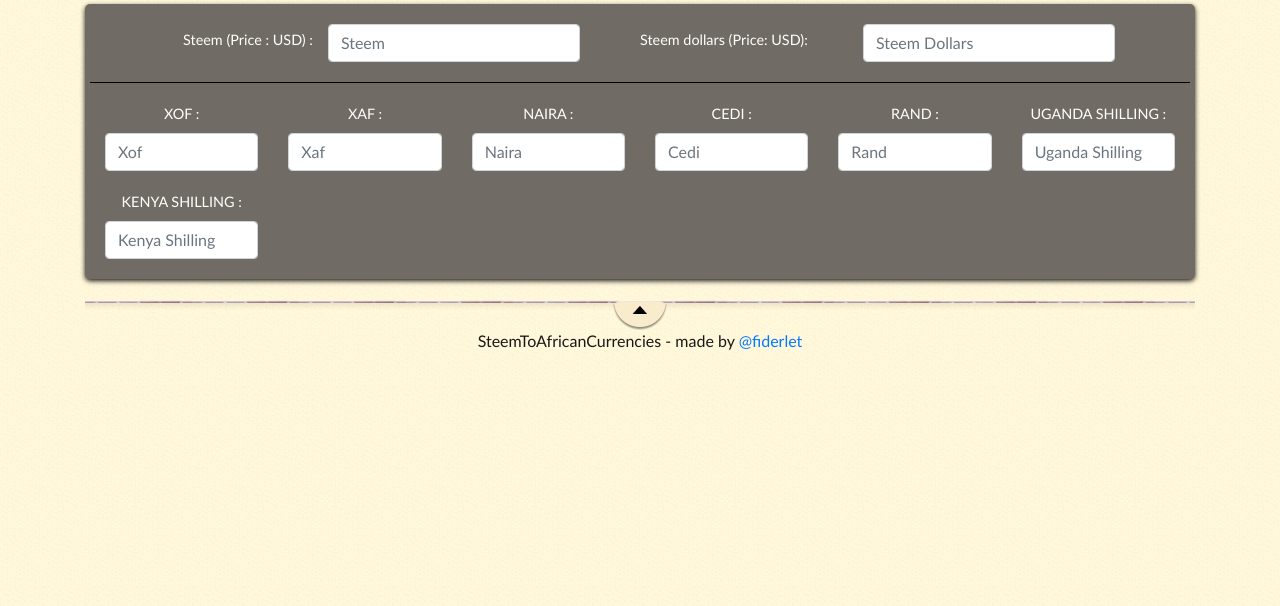
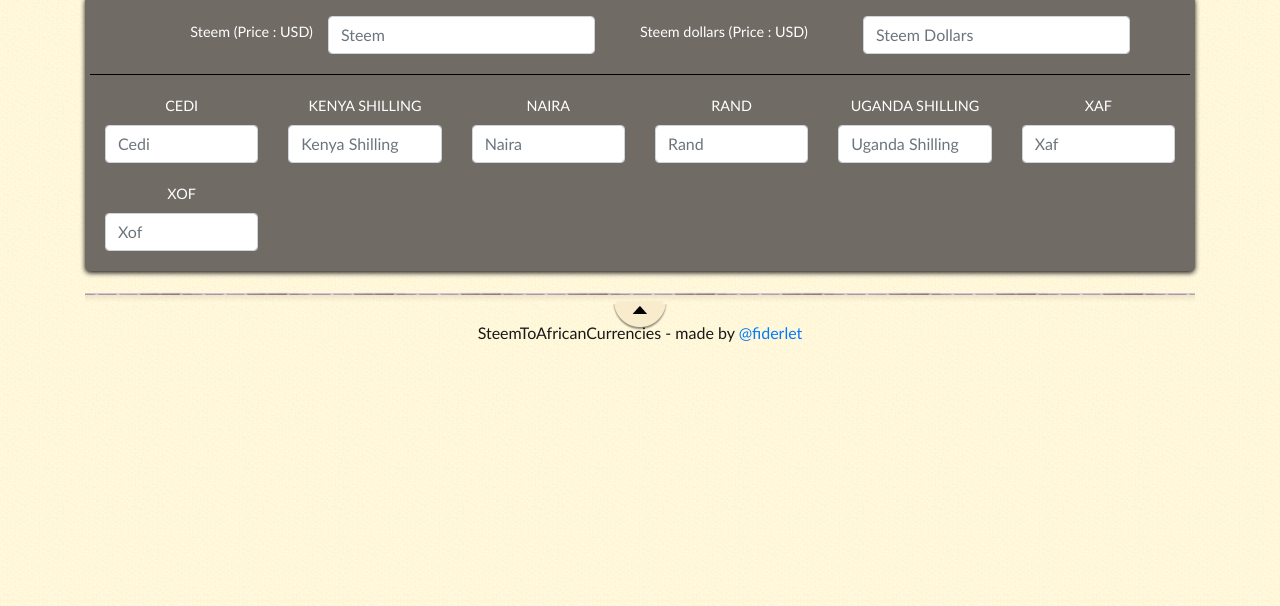
Before and after one commit to fidelewa/SteemToAfricanCurrencies, a plain HTML site: page index.html in a window 1280 px wide. Shown: the part 194-800 px from the top of the page. Drawn offline with nearby package versions, Linux system fonts and the light colour scheme; no server answers.

Commit message:
arranging index.html

```diff
--- a/index.html
+++ b/index.html
@@ -19,20 +19,20 @@
                     <div class="row">
                             <div class="col-md-6">
                                 <div class="row v_centuring_label">
-                                    <div class="col-md-5 right col-md-offset-1">
-                                        <label for="steem" class="form-control-label">Steem (Price : <span class="steem_price"></span> USD) :</label>
+                                    <div class="col-md-5 right col-md-offset-1" id="lb_steem">
+                                        <label for="steem" class="form-control-label">Steem (Price : <span class="steem_price"></span> USD)</label>
                                     </div>
-                                    <div class="col-md-6 left">
+                                    <div class="col-md-6 left" style="padding-right:0px;">
                                             <input placeholder="Steem" type="text" name="steem" id="steem" class="form-control">
                                     </div>
                                 </div>
                             </div>
                             <div class="col-md-6">
                                     <div class="row v_centuring_label">
-                                        <div class="col-md-5 col-md-offset-1" style="padding-left:0px;">
-                                            <label for="sbd" class="form-control-label">Steem dollars (Price:<span class="sbd_price"></span> USD):</label>
+                                        <div class="col-md-5 col-md-offset-1" style="padding-left:0px;" id="lb_sbd">
+                                            <label for="sbd" class="form-control-label">Steem dollars (Price : <span class="sbd_price"></span> USD)</label>
                                         </div>
-                                        <div class="col-md-6 left">
+                                        <div class="col-md-6 left" style="padding-right:0px;">
                                             <input placeholder="Steem Dollars" type="text" name="sbd" id="sbd" class="form-control">
                                         </div>
                                     </div>
@@ -41,38 +41,40 @@
             </div>
                     <div class="row" id="black_line">
                         <div class="col-md-2 centering">
-                            <label for="xof" class="form-control-label">XOF :</label>
-                            <input type="text" name="xof" id="xof" placeholder="Xof" class="form-control">
+                            <label for="ghs" class="form-control-label" id="lb_ghs">CEDI</label>
+                            <input type="text" name="ghs" id="ghs" placeholder="Cedi" class="form-control">
                         </div>
                         <div class="col-md-2 centering">
-                            <label for="xaf" class="form-control-label">XAF :</label>
-                            <input type="text" name="xaf" id="xaf" placeholder="Xaf" class="form-control">
+                            <label for="kes" class="form-control-label" id="lb_kes">KENYA SHILLING</label>
+                            <input type="text" name="kes" id="kes" placeholder="Kenya Shilling" class="form-control">
                         </div>
                         <div class="col-md-2 centering">
-                            <label for="ngn" class="form-control-label">NAIRA :</label>
+                            <label for="ngn" class="form-control-label" id="lb_ngn">NAIRA</label>
                             <input type="text" name="ngn" id="ngn" placeholder="Naira" class="form-control">
                         </div>
                         <div class="col-md-2 centering">
-                            <label for="ghs" class="form-control-label">CEDI :</label>
-                            <input type="text" name="ghs" id="ghs" placeholder="Cedi" class="form-control">
-                        </div>
-                        <div class="col-md-2 centering">
-                            <label for="zar" class="form-control-label">RAND :</label>
+                            <label for="zar" class="form-control-label" id="lb_zar">RAND</label>
                             <input type="text" name="zar" id="zar" placeholder="Rand" class="form-control">
                         </div>
                         <div class="col-md-2 centering">
-                            <label for="ugx" class="form-control-label">UGANDA SHILLING :</label>
-                            <input type="text" name="ugx" id="ugx" placeholder="Uganda Shilling" class="form-control">
+                                <label for="ugx" class="form-control-label" id="lb_ugx">UGANDA SHILLING</label>
+                                <input type="text" name="ugx" id="ugx" placeholder="Uganda Shilling" class="form-control">
+                        </div>
+                        <div class="col-md-2 centering">
+                                <label for="xaf" class="form-control-label" id="lb_xaf">XAF</label>
+                                <input type="text" name="xaf" id="xaf" placeholder="Xaf" class="form-control">
                         </div>
                     </div>
                     <div class="row">
                         <div class="col-md-2 centering">
-                            <label for="kes" class="form-control-label">KENYA SHILLING :</label>
-                            <input type="text" name="kes" id="kes" placeholder="Kenya Shilling" class="form-control">
+                                <label for="xof" class="form-control-label" id="lb_xof">XOF</label>
+                                <input type="text" name="xof" id="xof" placeholder="Xof" class="form-control">
                         </div>
                     </div>
         </div>
-        <footer>SteemToAfricanCurrencies - made by <a target="_blank" href="https://steemit.com/@fiderlet">@fiderlet</a></footer>
+        <footer>
+            <p>SteemToAfricanCurrencies - made by <a target="_blank" href="https://steemit.com/@fiderlet">@fiderlet</a></p>
+        </footer>
     </div>
     <script src="asset/js/script.js"></script>
 </body>
```
